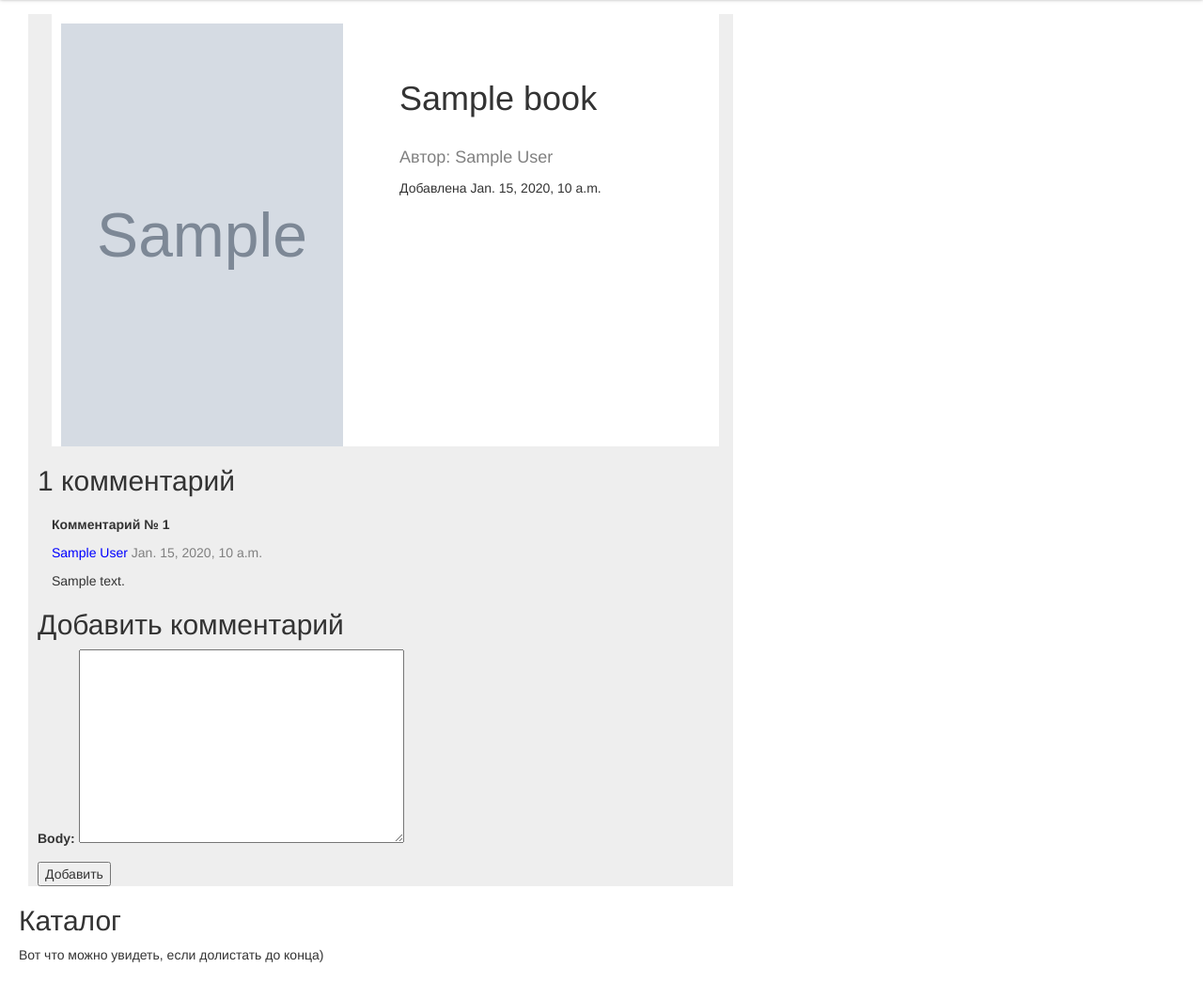
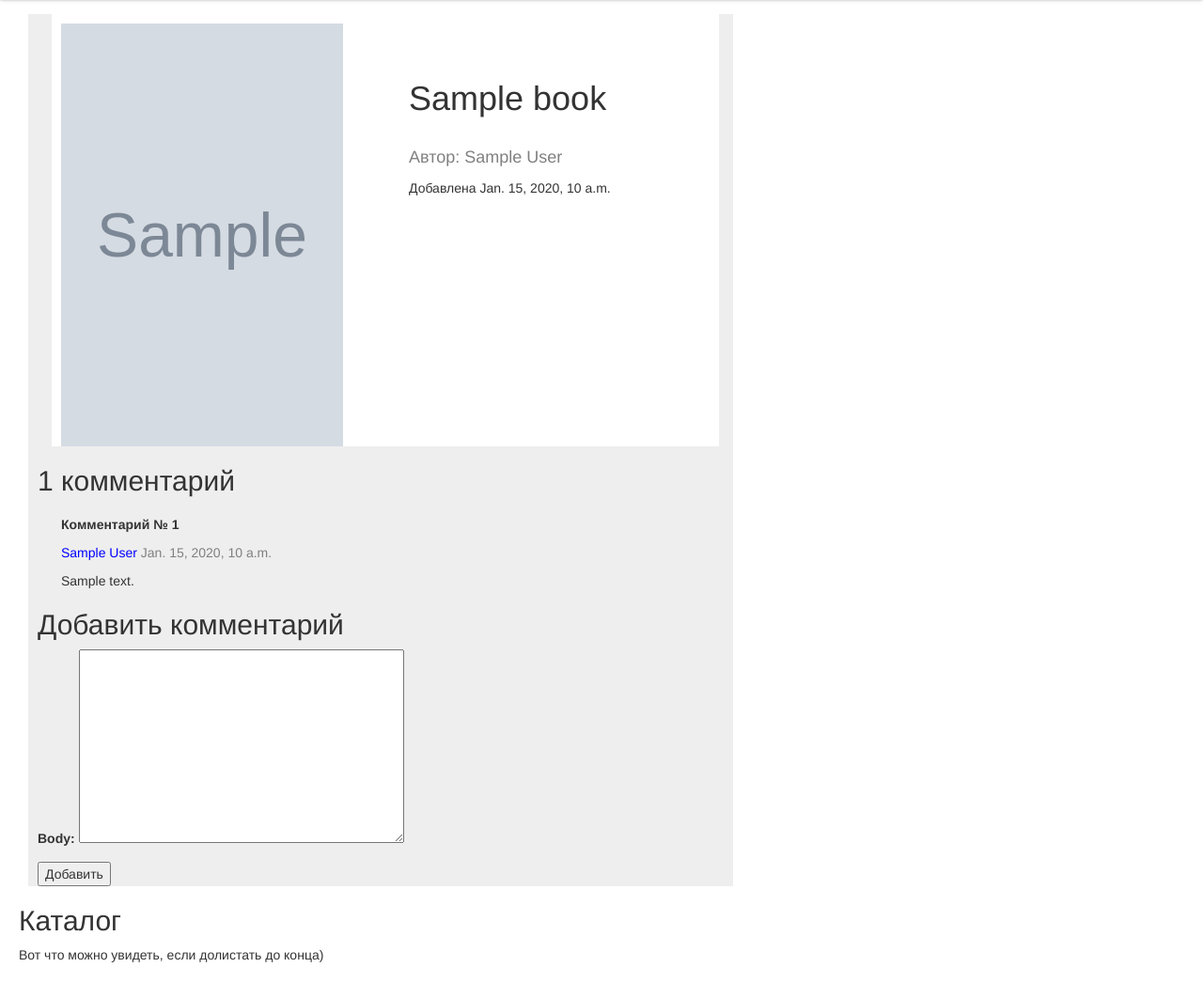
Before and after one commit to Dimagudilin/RIP_Homework, a Django app: page /book/1/ in a window 1280 px wide. Shown: the part 52-1098 px from the top of the page at 94% size. Run offline with Django 3.2, Linux system fonts and the light colour scheme; a user stored in the database is signed in; tables that the repository leaves empty hold one stand-in row (values such as "Sample post"); grey boxes marked "Sample" are stand-in pictures; some libraries are stand-ins or nearby versions.

Commit message:
small changes

```diff
--- a/books/static/css/style.css
+++ b/books/static/css/style.css
@@ -20,7 +20,7 @@ body
     flex-direction: row;
     flex-wrap: nowrap;
 }
-.wrap
+.wrapper
 {
     background: white;
     padding-left: 10px;
@@ -45,3 +45,7 @@ body
     color: gray;
 
 }
+.info
+{
+    padding-left: 10px;
+}
--- a/templates/base.html
+++ b/templates/base.html
@@ -4,6 +4,8 @@
 <head>
     <title>{% block title %}{% endblock %}</title>
     <link href="{% static 'css/style.css' %}" rel="stylesheet" type="text/css" />
+    <script src="https://ajax.googleapis.com/ajax/libs/jquery/3.2.1/jquery.min.js"></script>
+  <script src="https://maxcdn.bootstrapcdn.com/bootstrap/3.3.7/js/bootstrap.min.js"></script>
     {% load bootstrap3 %}
     {% bootstrap_javascript %}
     {% bootstrap_css %}
--- a/templates/detail.html
+++ b/templates/detail.html
@@ -1,8 +1,8 @@
 {% extends "base.html" %}
 {% block title %}{{ book.title }}{% endblock %}
 {% block content %}
-     <div class="wrapper">
-            <div class="kartinka">
+     <div class="wrapper" >
+            <div class="kartinka" style="padding-right: 10px">
                 <img src="{{book.image.url}}" alt="{{ book.title }}" width="300" height="450">
             </div>
             <div class="info" style="padding-top: 50px; padding-left: 60px" >
--- a/templates/list.html
+++ b/templates/list.html
@@ -7,7 +7,7 @@
             <div class="kartinka">
                 <img src="{{book.image.url}}" alt="{{ book.title }}" width="100" height="100">
             </div>
-            <div class="info">
+            <div class="info" style="padding-left:10px">
                 <h2>
                     <a href="{{ book.id }}">{{ book.title }}</a>
                 </h2>
```
